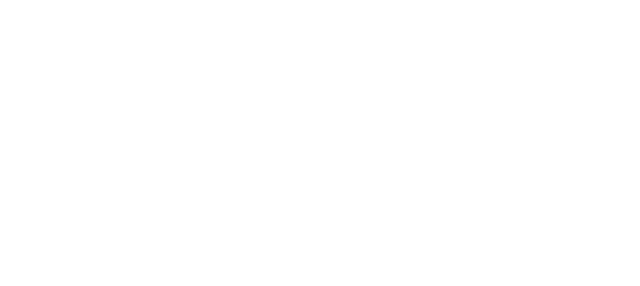
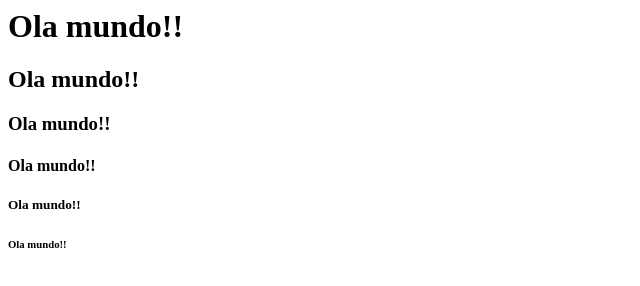
Before and after one commit to gabrielprevi/exemplo-git-l, a plain HTML site: page index.html in a window 1280 px wide. Shown: the whole page, without its empty margins (0-640 px from the left). Drawn offline with Linux system fonts and the light colour scheme.

Commit message:
body criando + titulos de h1 à h6

```diff
--- a/index.html
+++ b/index.html
@@ -9,7 +9,19 @@
 	<head>
 		<meta charset="UTF-8">
 		<meta name="viewport" content="width=device-width, initial-scale=1.0">
+		<title> exemplo de HTML</title>
 
 	</head>
+	<body>
+		<h1> Ola mundo!!</h1>
+		<h2> Ola mundo!!</h2>
+		<h3> Ola mundo!!</h3>
+		<h4> Ola mundo!!</h4>
+		<h5> Ola mundo!!</h5>
+		<h6> Ola mundo!!</h6>
+
+
+
+	<body>
 
 </html>
```
